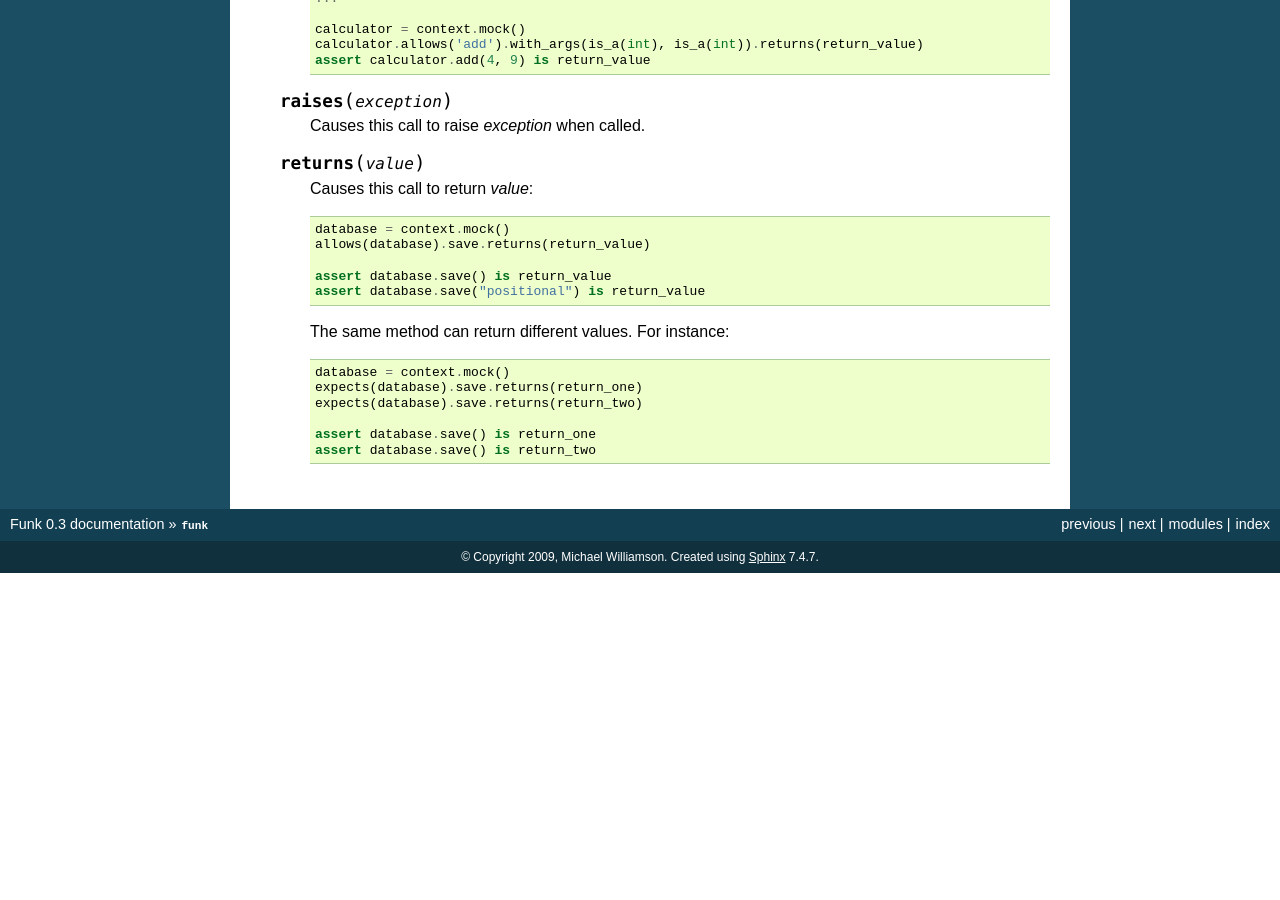
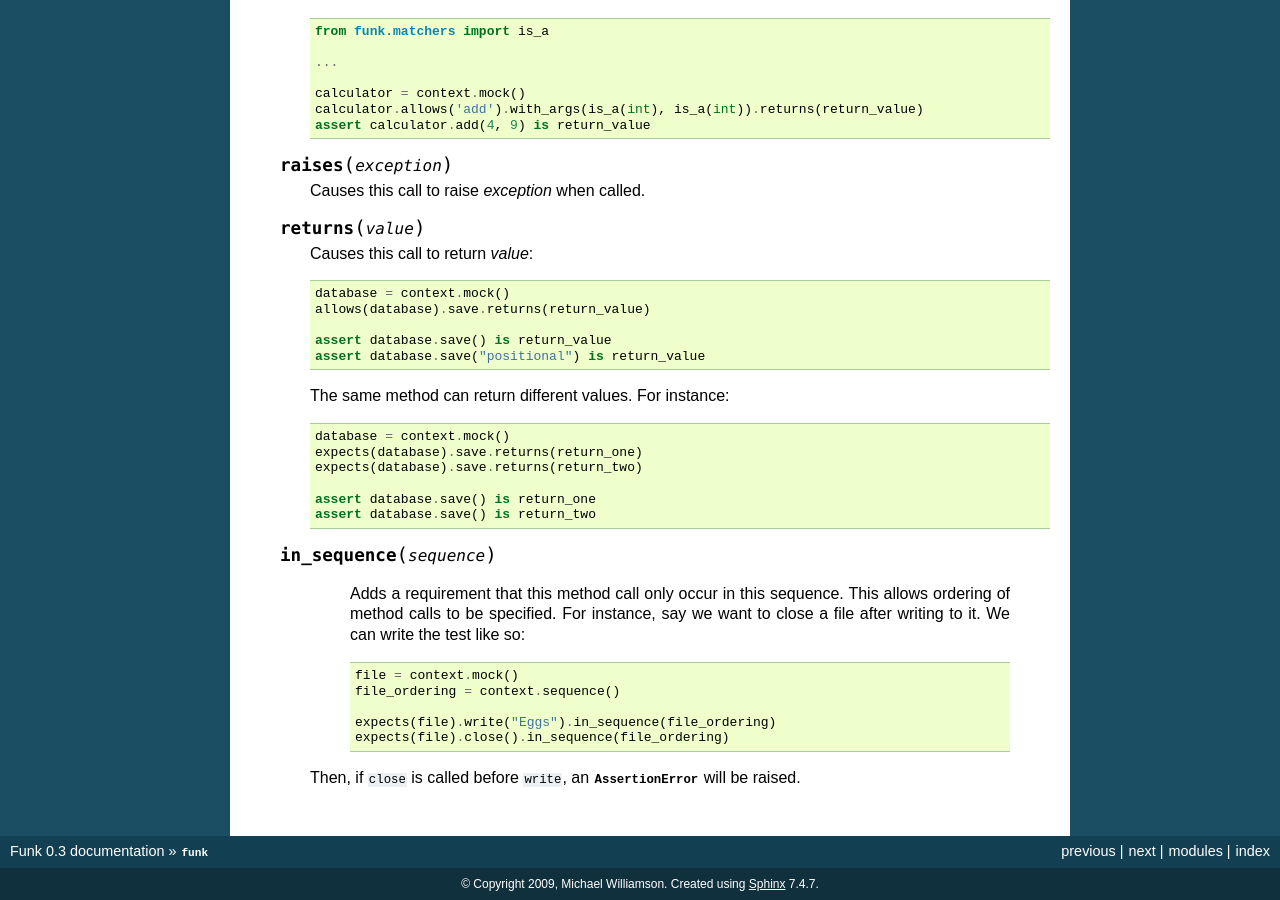
Before and after one commit to mwilliamson/funk, a Sphinx documentation site: the page built from doc/funk.rst, in a window 1280 px wide and 900 px high, scrolled down 2074 px. Built offline with Sphinx 7.4.7, drawn with Linux system fonts in a browser that asks for light colours; before the commit the page ends 2647 px from its top, so only the background shows below that; some of the changed text lies outside the part shown.

Commit message:
Update documentation

```diff
--- a/doc/funk.rst
+++ b/doc/funk.rst
@@ -26,6 +26,10 @@
     .. method:: mock
 
         Create a new :class:`~funk.Mock` tied to this context.
+
+    .. method:: sequence
+
+        Create a new sequence that can be used as an argument to :func:`~funk.call.Call.in_sequence`.
 
     .. method:: verify
 
@@ -155,3 +159,18 @@
 
             assert database.save() is return_one
             assert database.save() is return_two
+
+    .. method:: in_sequence(sequence)
+
+        Adds a requirement that this method call only occur in this sequence.
+        This allows ordering of method calls to be specified. For instance, say
+        we want to close a file after writing to it. We can write the test like so::
+
+            file = context.mock()
+            file_ordering = context.sequence()
+
+            expects(file).write("Eggs").in_sequence(file_ordering)
+            expects(file).close().in_sequence(file_ordering)
+
+       Then, if ``close`` is called before ``write``, an :class:`AssertionError`
+       will be raised.
--- a/doc/index.rst
+++ b/doc/index.rst
@@ -14,6 +14,7 @@ Contents:
    guide
    funk
    matchers
+   tools
 
 Indices and tables
 ==================
```
Also changed, not shown: other parts of doc/funk.rst (+1 -1 lines), doc/tools.rst (added, +13 -0 lines).
